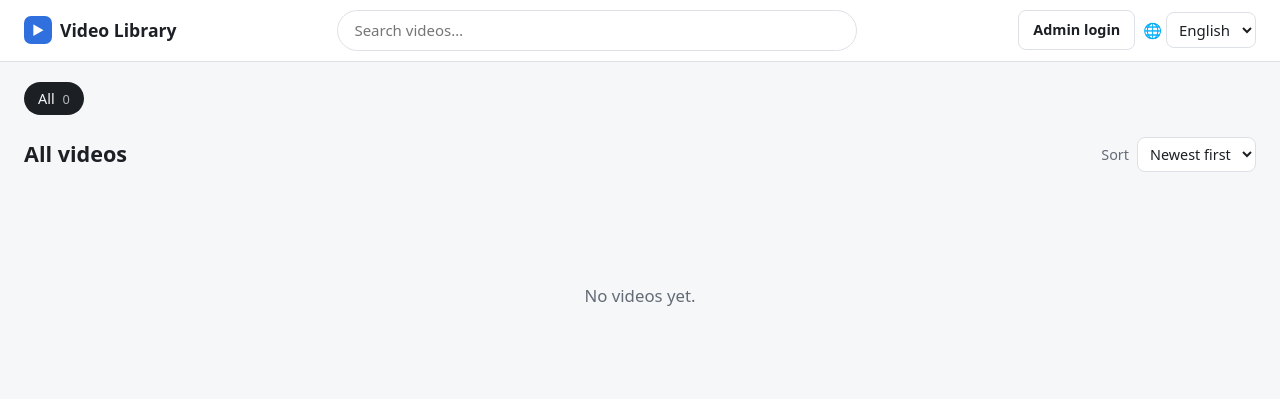
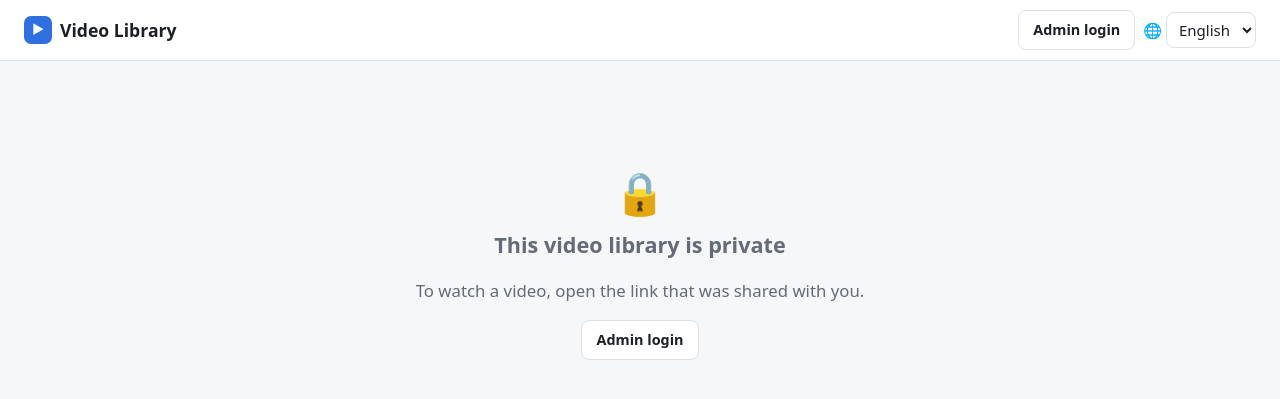
Before and after one commit to StarfishW/videoWebSite, a Flask app: page / in a window 1280 px wide. Shown: the top 399 px of the page. Run offline with Flask 3, Linux system fonts and the light colour scheme; data that the repository does not hold is empty; some libraries are stand-ins or nearby versions.

Commit message:
Make the library private: share links show only that one video
- Visitors who aren't logged in get a 'private library' page instead of
  the homepage/search/categories; the shared video page has no related
  list, no search box and no links into the library
- Numeric ids (/video/2, /media/3, ...) only work for the admin, so
  visitors can't step through ids to find unshared videos
- API reads (list videos, get video, list categories) now need the token
- robots.txt + X-Robots-Tag noindex so shared links stay unlisted

Co-Authored-By: Claude Opus 5.5 <noreply@anthropic.com>

```diff
--- a/app.py
+++ b/app.py
@@ -577,6 +577,9 @@ def delete_video_row(v):
 
 @app.route("/")
 def index():
+    # The library is private: visitors only see videos whose share link they were given.
+    if not is_admin():
+        return render_template("private.html")
     q = request.args.get("q", "").strip()
     cat = request.args.get("category", "")
     sort = request.args.get("sort", "new")
@@ -598,12 +601,13 @@ def index():
 
 
 def find_by_ref(ref):
-    """Find a video by short link (MD5 prefix) or, for old links, by numeric id."""
+    """Find a video by short link (MD5 prefix). Numeric ids work only for the admin,
+    so visitors can't step through /video/1, /video/2, ... to find unshared videos."""
     db = get_db()
     sql = ("SELECT v.*, c.name AS category_name FROM videos v "
            "LEFT JOIN categories c ON c.id = v.category_id WHERE ")
     row = db.execute(sql + "v.slug = ?", (ref,)).fetchone()
-    if row is None and ref.isdigit() and len(ref) < SLUG_LEN:
+    if row is None and ref.isdigit() and len(ref) < SLUG_LEN and is_admin():
         row = db.execute(sql + "v.id = ?", (int(ref),)).fetchone()
     return row
 
@@ -629,7 +633,7 @@ def video(slug):
     if resp:
         return resp
     related = []
-    if v["category_id"] is not None:
+    if v["category_id"] is not None and is_admin():  # don't reveal other videos to visitors
         related = get_db().execute(
             "SELECT * FROM videos WHERE category_id = ? AND id != ? "
             "ORDER BY created_at DESC LIMIT 8", (v["category_id"], v["id"])).fetchall()
@@ -638,6 +642,8 @@ def video(slug):
 
 @app.route("/video/<int:vid>")
 def legacy_video(vid):
+    if not is_admin():
+        abort(404)
     v = get_video(vid)
     return redirect(url_for("video", slug=v["slug"], **request.args), 301)
 
@@ -694,6 +700,18 @@ def thumb(slug):
 def video_link(vid):
     row = get_db().execute("SELECT slug FROM videos WHERE id = ?", (vid,)).fetchone()
     return url_for("video", slug=row["slug"])
+
+
+@app.route("/robots.txt")
+def robots():
+    # Shared links are unlisted: keep search engines out.
+    return Response("User-agent: *\nDisallow: /\n", mimetype="text/plain")
+
+
+@app.after_request
+def _no_index(resp):
+    resp.headers.setdefault("X-Robots-Tag", "noindex, nofollow")
+    return resp
 
 
 # ---------------------------------------------------------------- login
@@ -912,6 +930,7 @@ def video_json(v):
 
 @app.get("/api/<key>/categories")
 @api_enabled
+@token_required
 def api_categories():
     return jsonify([{"id": c["id"], "name": c["name"], "count": c["n"]} for c in all_categories()])
 
@@ -932,6 +951,7 @@ def api_create_category():
 
 @app.get("/api/<key>/videos")
 @api_enabled
+@token_required
 def api_list_videos():
     try:
         limit = min(max(int(request.args.get("limit", 100)), 1), 1000)
@@ -945,11 +965,14 @@ def api_list_videos():
 
 def api_find(ref):
     """API accepts either the numeric id or the short link (slug)."""
-    return find_by_ref(ref) or (find_video(int(ref)) if ref.isdigit() else None)
+    row = get_db().execute("SELECT v.*, c.name AS category_name FROM videos v "
+                           "LEFT JOIN categories c ON c.id = v.category_id WHERE v.slug = ?", (ref,)).fetchone()
+    return row or (find_video(int(ref)) if ref.isdigit() else None)
 
 
 @app.get("/api/<key>/videos/<ref>")
 @api_enabled
+@token_required
 def api_get_video(ref):
     v = api_find(ref)
     return jsonify(video_json(v)) if v else api_error("Video not found.", 404)
--- a/static/style.css
+++ b/static/style.css
@@ -271,3 +271,7 @@ pre code { background: none; padding: 0; font-size: .82rem; line-height: 1.55; }
 .qr img { display: block; width: 148px; height: 148px; border-radius: 8px; background: #fff; }
 .qr figcaption { color: var(--muted); font-size: .78rem; margin-top: 4px; max-width: 148px; }
 @media (max-width: 560px) { .share-grid { grid-template-columns: 1fr; } .qr img { margin: 0 auto; } .qr figcaption { max-width: none; } }
+
+/* ---------- visitor view */
+.topbar .spacer { flex: 1; }
+.empty .lock { font-size: 2.6rem; margin-bottom: 6px; }
--- a/templates/base.html
+++ b/templates/base.html
@@ -10,6 +10,7 @@
 </head>
 <body>
 <header class="topbar">
+  {% if is_admin %}
   <a class="brand" href="{{ url_for('index') }}"><span class="logo">&#9654;</span>{{ site_name }}</a>
   <form class="search" action="{{ url_for('index') }}" method="get" role="search">
     <input type="search" name="q" value="{{ request.args.get('q', '') }}" placeholder="{{ _('Search videos…') }}" aria-label="{{ _('Search videos…') }}">
@@ -17,6 +18,11 @@
       <input type="hidden" name="category" value="{{ request.args.get('category') }}">
     {% endif %}
   </form>
+  {% else %}
+  {# Visitors only see the video they were given a link to - no way into the library. #}
+  <span class="brand"><span class="logo">&#9654;</span>{{ site_name }}</span>
+  <span class="spacer"></span>
+  {% endif %}
   <nav class="nav">
     {% if is_admin %}
       <a class="btn primary" href="{{ url_for('upload') }}">&#8679; {{ _('Upload') }}</a>
--- a/templates/message.html
+++ b/templates/message.html
@@ -1,5 +1,7 @@
 {% extends "base.html" %}
 {% block title %}{{ title }} · {{ site_name }}{% endblock %}
 {% block content %}
-<div class="empty"><h1>{{ title }}</h1><p>{{ message }}</p><a class="btn" href="{{ url_for('index') }}">{{ _('Back to library') }}</a></div>
+<div class="empty"><h1>{{ title }}</h1><p>{{ message }}</p>
+  {% if is_admin %}<a class="btn" href="{{ url_for('index') }}">{{ _('Back to library') }}</a>{% endif %}
+</div>
 {% endblock %}
--- /dev/null
+++ b/templates/private.html
@@ -0,0 +1,9 @@
+{% extends "base.html" %}
+{% block content %}
+<div class="empty">
+  <div class="lock" aria-hidden="true">&#128274;</div>
+  <h1>{{ _('This video library is private') }}</h1>
+  <p>{{ _('To watch a video, open the link that was shared with you.') }}</p>
+  <a class="btn" href="{{ url_for('login') }}">{{ _('Admin login') }}</a>
+</div>
+{% endblock %}
--- a/templates/video.html
+++ b/templates/video.html
@@ -32,7 +32,8 @@
     <div class="watch-bar">
       <div class="meta">
         {% if v.category_name %}
-          <a class="tag" href="{{ url_for('index', category=v.category_id) }}">{{ v.category_name }}</a>
+          {% if is_admin %}<a class="tag" href="{{ url_for('index', category=v.category_id) }}">{{ v.category_name }}</a>
+          {% else %}<span class="tag">{{ v.category_name }}</span>{% endif %}
         {% else %}
           <span class="tag muted">{{ _('Uncategorized') }}</span>
         {% endif %}
--- a/translations.py
+++ b/translations.py
@@ -111,6 +111,8 @@ ZH = {
 
     # misc pages
     "Back to library": "返回视频库",
+    "This video library is private": "这是一个私有视频库",
+    "To watch a video, open the link that was shared with you.": "如需观看视频，请打开别人分享给你的链接。",
     "Not found": "未找到",
     "That page or video doesn't exist.": "该页面或视频不存在。",
 
@@ -126,11 +128,11 @@ ZH = {
         "开启后会随机生成一个保密的 API 地址和令牌。开启之前，无法通过 API 访问任何内容。",
     "Turn on API and generate URL": "开启 API 并生成地址",
     "Your API URL": "你的 API 地址",
-    "This address is random and secret. Anyone who has it can see the video list through the API, so share it only with programs you trust.":
-        "这个地址是随机生成且保密的。拿到地址的人可以通过 API 查看视频列表，请只提供给你信任的程序。",
+    "This address is random and secret. Every request also needs the token below, so keep both private.":
+        "这个地址是随机生成且保密的。每个请求还需要下面的令牌，请妥善保管两者。",
     "Generate a new URL? The current URL will stop working.": "确定生成新地址吗？当前地址将失效。",
     "New URL": "生成新地址",
-    "Uploading, editing and deleting also need this token in the header": "上传、编辑和删除还需要在请求头中带上此令牌",
+    "Every API request needs this token in the header": "每个 API 请求都需要在请求头中带上此令牌",
     "New token": "生成新令牌",
     "Show real URL and token in examples": "在示例中显示真实地址和令牌",
     "All paths are relative to your API URL.": "以下路径都接在你的 API 地址后面。",
```
Also changed, not shown: templates/api.html (+5 -5 lines), README.md.
